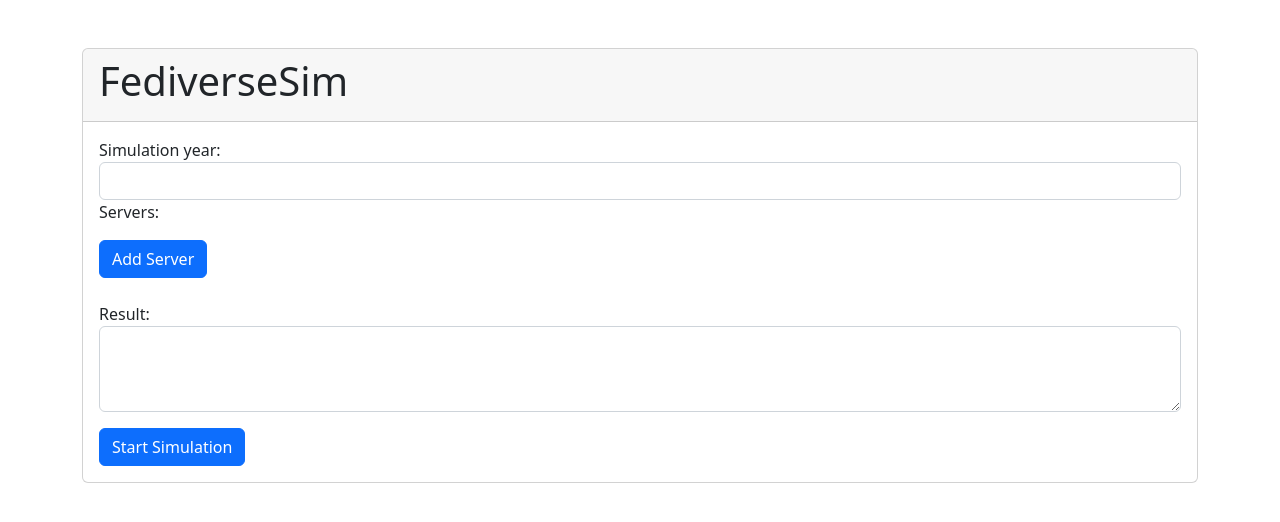
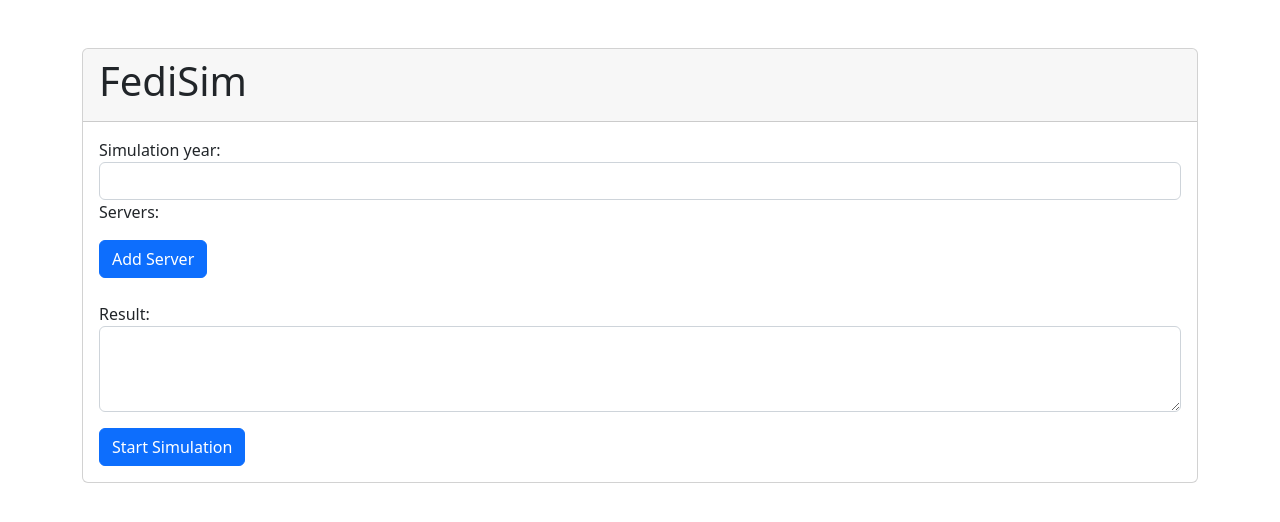
Before and after one commit to bluebbberry/FediSimUI, an Angular app in the folder fediverse-sim-ui/: page / in a window 1280 px wide. Shown: the top 522 px of the page. Built offline with nearby package versions, Linux system fonts and the light colour scheme.

Commit message:
change title

```diff
--- a/fediverse-sim-ui/src/app/src/components/simulation/simulation.component.html
+++ b/fediverse-sim-ui/src/app/src/components/simulation/simulation.component.html
@@ -1,7 +1,7 @@
 <div class="container mt-5">
   <div class="card">
     <div class="card-header">
-      <h1>FediverseSim</h1>
+      <h1>FediSim</h1>
     </div>
     <div class="card-body">
       <div class="form-group">
```
